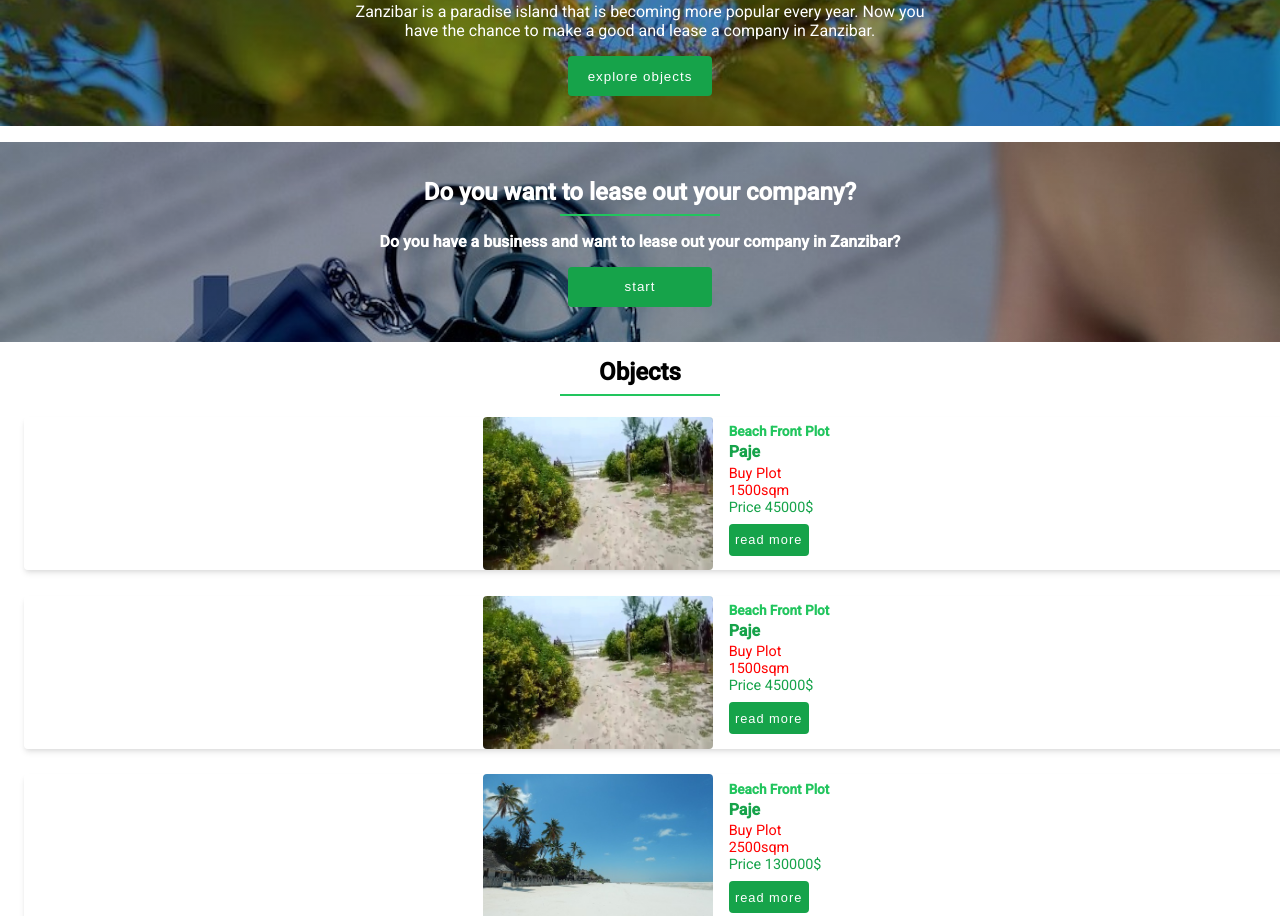
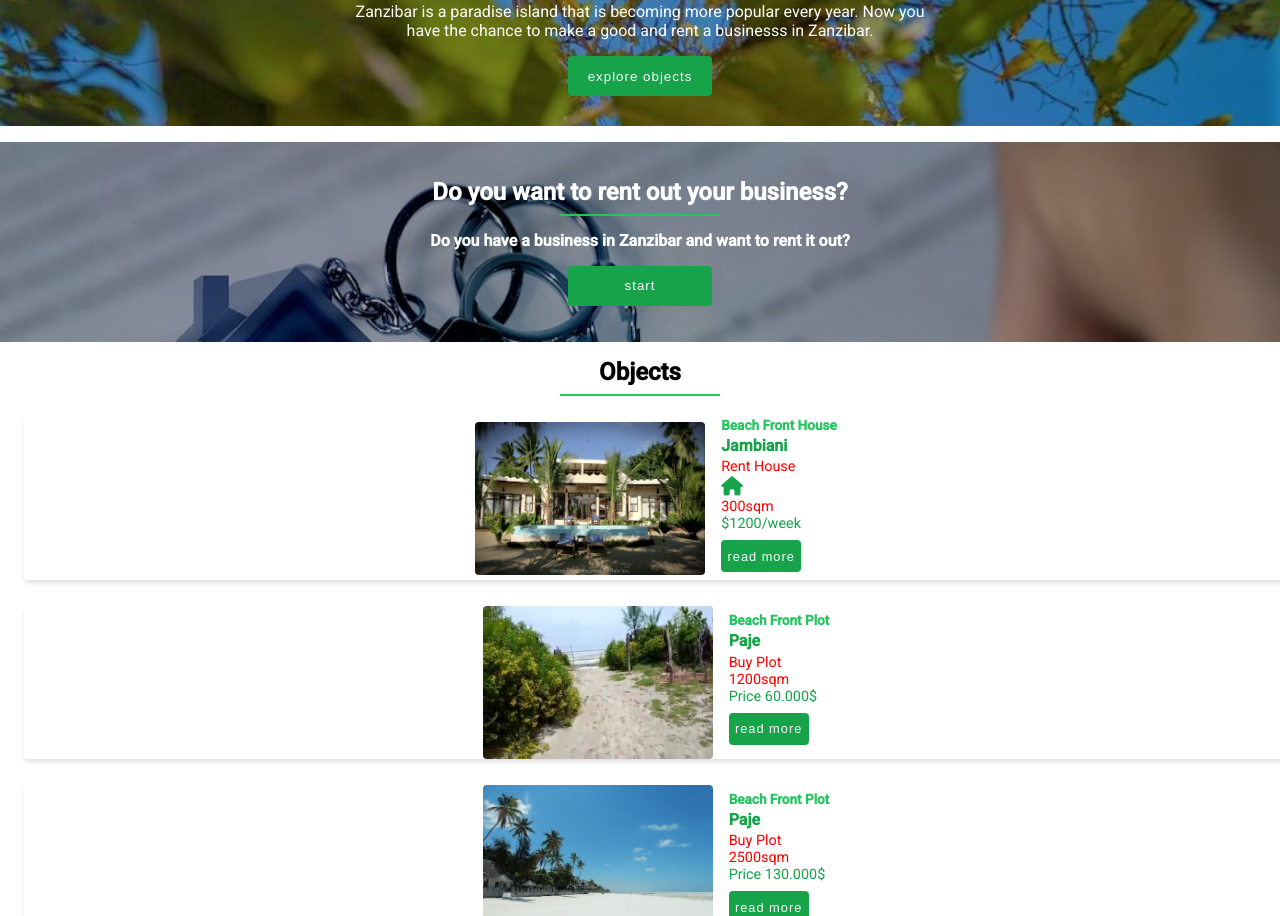
Before and after one commit to louiestokk/homenet, a plain HTML site: page rentbusinesszanzibar.html in a window 1280 px wide. Shown: the part 154-1070 px from the top of the page. Drawn offline with nearby package versions, Linux system fonts and the light colour scheme.

Commit message:
new changes

```diff
--- a/app.js
+++ b/app.js
@@ -24,6 +24,7 @@ const objectsContainer = document.querySelector(".objects");
 const renderobjects = (array) => {
   array.map((el) => {
     const { url, location, price, size, type, to, desc, id } = el;
+
     let html = `
      <div class="object-div">
           <img src="${url[0]}" alt="property in Zanzibar" />
@@ -36,7 +37,7 @@ const renderobjects = (array) => {
           }</span>
           <p>${size}sqm</p>
           <span class="price">${
-            to === "Rent" ? `$${price}/month` : `Price ${price}$`
+            to === "Rent" ? `$${price}/week` : `Price ${price}.000$`
           }</span>
           <button class="explore-button objects-btn" id=${id}>read more</button>
           </div>
@@ -75,7 +76,9 @@ const targetObject = (data, number) => {
     </div>
     <h3>${to} ${type} in ${location}</h3>
     <h4><span>Size</span> ${size}sqm</h4>
-    <h5><span>Price</span>  $${price}</h5>
+    <h5><span>Price</span>  ${
+      to === "Rent" ? `$${price}/month` : `Price ${price}.000$`
+    }</h5>
     <p>${info}</p>
     <div>
     <a href="tel:+255779912498" class="contact-now-btn">contact now</a>
--- a/buyhousezanzibar.html
+++ b/buyhousezanzibar.html
@@ -17,7 +17,7 @@
       rel="stylesheet"
     />
     <link rel="stylesheet" href="./style.css" />
-    <script defer src="./script.js"></script>
+    <script defer src="./app.js" type="module"></script>
     <script defer src="./script.js" type="module"></script>
     <title>Buy House Zanzibar</title>
     <style>
@@ -104,13 +104,15 @@
       <h2>Do you want to sell?</h2>
       <div class="divider"></div>
       <h4>Do you have a plot or house in Zanzibar and want to sell?</h4>
-      <button class="explore-btn start-btn">start</button>
+      <button class="explore-btn start-sell-btn selll">start</button>
     </div>
     <div class="objects-container">
       <h2>Objects</h2>
       <div class="divider"></div>
     </div>
     <div class="objects"></div>
+    <div class="targeted-object hidden"></div>
+    <div class="banner banner-0"></div>
     <div class="ad-banner"></div>
     <div class="footer">
       <div class="nyhetsbrev">
@@ -147,18 +149,17 @@
       </div>
     </div>
     <script type="module">
-      import { objects } from "./data.js";
-      import { renderobjects } from "./renderobjects.js";
       const objectsContainer = document.querySelector(".objects");
 
-      renderobjects(objects, objectsContainer);
       const exploreBtn = document.querySelector(".explore-btn");
       exploreBtn.addEventListener("click", (e) => {
         objectsContainer.scrollIntoView({ behavior: "smooth" });
       });
-      document.querySelector(".start-btn").addEventListener("click", (e) => {
-        location.href = "./sellpropertyzanzibar.html";
-      });
+      document
+        .querySelector(".start-sell-btn")
+        .addEventListener("click", (e) => {
+          location.href = "./sellpropertyzanzibar.html";
+        });
     </script>
   </body>
 </html>
--- a/data.js
+++ b/data.js
@@ -1,35 +1,31 @@
 export const objects = [
   {
     id: 1,
-    url: [
-      "./images/object-1.jpg",
-      "./images/object-2.jpg",
-      "./images/object-3.jpg",
-    ],
+    url: ["./images/object-1.jpg", "./images/object-2.jpg"],
     location: "Paje",
-    price: 150000,
+    price: 150,
     size: 1000,
     type: "House",
     to: "Buy",
-    desc: "3 min to the beach",
-    info: "Beach front plot with palms and other trees. Here you can build club, restaurant and bangalow or house. Located in were popular area with lot of thigs to do",
+    desc: "7 min to the beach",
+    info: "Big house with 4 bedrooms, 3 bathrooms, big kitchen and 2 living rooms. The house is built this year and modern. The house have a big garden with lot of space.",
   },
   {
     id: 2,
     url: ["./images/object-2.jpg"],
     location: "Paje",
-    price: 150,
-    size: 2000,
+    price: 900,
+    size: 200,
     type: "House",
     to: "Rent",
     desc: "3 min to the beach",
-    info: "Beach front plot with palms and other trees. Here yoou can build club, restaurant and bangalow or house. Located in were popular area with lot of thigs to do",
+    info: "Big house with 3 bedrooms, 2 bathrooms, big kitchen and 1 living rooms. The house is built this year and modern. The house have a big garden with lot of space.",
   },
   {
     id: 3,
     url: ["./images/object-3.jpg"],
     location: "Paje",
-    price: 130000,
+    price: 130,
     size: 2500,
     type: "Plot",
     to: "Buy",
@@ -40,23 +36,23 @@ export const objects = [
     id: 4,
     url: ["./images/plotzanzibar.jpg"],
     location: "Paje",
-    price: 45000,
-    size: 1500,
+    price: 60,
+    size: 1200,
     type: "Plot",
     to: "Buy",
     desc: "Beach Front Plot",
     info: "Beach front plot with palms and other trees. Here yoou can build club, restaurant and bangalow or house. Located in were popular area with lot of thigs to do",
   },
   {
-    id: 4,
-    url: ["./images/plotzanzibar.jpg"],
-    location: "Paje",
-    price: 45000,
-    size: 1500,
-    type: "Plot",
-    to: "Buy",
-    desc: "Beach Front Plot",
-    info: "Beach front plot with palms and other trees. Here yoou can build club, restaurant and bangalow or house. Located in were popular area with lot of thigs to do",
+    id: 5,
+    url: ["./images/beachhousezanzibar.jpg"],
+    location: "Jambiani",
+    price: 1200,
+    size: 300,
+    type: "House",
+    to: "Rent",
+    desc: "Beach Front House",
+    info: "Beach front house with pool and palms and other trees. 2 floor house with 5 bedromms, 3bathrooms, 2 living rooms and a big kitchen",
   },
 ];
 
@@ -78,8 +74,8 @@ export const links = [
   },
   {
     icon: '<i class="far fa-building"></i>',
-    url: "./leasingcompanyzanzibar.html",
-    text: "Leasing Compaines",
+    url: "./rentbusinesszanzibar.html",
+    text: "Rent Business",
   },
   {
     icon: '<i class="fas fa-file-signature"></i>',
--- a/renderobjects.js
+++ /dev/null
@@ -1,28 +0,0 @@
-export const renderobjects = (array, element) => {
-  console.log("test");
-  array.map((el) => {
-    const { url, location, price, size, type, to, desc } = el;
-    let html = `
-           <div class="object-div">
-                <img src="${url[0]}" alt="property in Zanzibar" />
-                <div>
-                  <h2 class="object-banner-text">${desc}</h2>
-                   <h4>${location}</h4>
-                <p>${to} ${type}</p>
-                <span class="typeob">${
-                  type === "House" ? '<i class="fas fa-home"></i> ' : ""
-                }</span>
-                <p>${size}sqm</p>
-                <span class="price">${
-                  to === "Rent" ? `$${price}/month` : `Price ${price}$`
-                }</span>
-                <button class="explore-button objects-btn">read more</button>
-                </div>
-
-
-              </div>
-          `;
-
-    element.insertAdjacentHTML("afterbegin", html);
-  });
-};
--- a/leasingcompanyzanzibar.html
+++ b/rentbusinesszanzibar.html
@@ -4,7 +4,7 @@
     <meta charset="UTF-8" />
     <meta http-equiv="X-UA-Compatible" content="IE=edge" />
     <meta name="viewport" content="width=device-width, initial-scale=1.0" />
-    <meta name="description" content="leasing company in Zanzibar" />
+    <meta name="description" content="Rent Business Zanzibar" />
     <script
       src="https://kit.fontawesome.com/ee0a0de948.js"
       crossorigin="anonymous"
@@ -17,9 +17,9 @@
       rel="stylesheet"
     />
     <link rel="stylesheet" href="./style.css" />
-    <script defer src="./script.js"></script>
+    <script defer src="./app.js" type="module"></script>
     <script defer src="./script.js" type="module"></script>
-    <title>Property in Zanzibar</title>
+    <title>Rent Business Zanzibar</title>
     <style>
       .hidden {
         display: none;
@@ -38,7 +38,7 @@
       </div>
 
       <div class="property-text">
-        <h2>Property In Zanzibar</h2>
+        <h2>Rent Business Zanzibar</h2>
         <div class="divider"></div>
       </div>
       <div class="menu">
@@ -92,27 +92,27 @@
       </div>
     </div>
     <div class="banner banner-1">
-      <h2>Property In Zanzibar</h2>
+      <h2>Rent Business In Zanzibar</h2>
       <div class="divider"></div>
       <p>
         Zanzibar is a paradise island that is becoming more popular every year.
-        Now you have the chance to make a good and lease a company in Zanzibar.
+        Now you have the chance to make a good and rent a businesss in Zanzibar.
       </p>
       <button class="explore-btn">explore objects</button>
     </div>
     <div class="banner banner-2">
-      <h2>Do you want to lease out your company?</h2>
+      <h2>Do you want to rent out your business?</h2>
       <div class="divider"></div>
-      <h4>
-        Do you have a business and want to lease out your company in Zanzibar?
-      </h4>
-      <button class="explore-btn start-btn">start</button>
+      <h4>Do you have a business in Zanzibar and want to rent it out?</h4>
+      <button class="explore-btn start-sell-btn selll">start</button>
     </div>
     <div class="objects-container">
       <h2>Objects</h2>
       <div class="divider"></div>
     </div>
     <div class="objects"></div>
+    <div class="targeted-object hidden"></div>
+    <div class="banner banner-0"></div>
     <div class="ad-banner"></div>
     <div class="footer">
       <div class="nyhetsbrev">
@@ -149,18 +149,17 @@
       </div>
     </div>
     <script type="module">
-      import { objects } from "./data.js";
-      import { renderobjects } from "./renderobjects.js";
       const objectsContainer = document.querySelector(".objects");
 
-      renderobjects(objects, objectsContainer);
       const exploreBtn = document.querySelector(".explore-btn");
       exploreBtn.addEventListener("click", (e) => {
         objectsContainer.scrollIntoView({ behavior: "smooth" });
       });
-      document.querySelector(".start-btn").addEventListener("click", (e) => {
-        location.href = "./sellpropertyzanzibar.html";
-      });
+      document
+        .querySelector(".start-sell-btn")
+        .addEventListener("click", (e) => {
+          location.href = "./sellpropertyzanzibar.html";
+        });
     </script>
   </body>
 </html>
--- a/style.css
+++ b/style.css
@@ -578,11 +578,15 @@ h5 {
   margin-top: 2rem;
   cursor: pointer;
 }
-.targeted-object h3,
+.targeted-object,
 h4,
 h5 {
-  margin-top: 0.5rem;
+  margin-top: 0.4rem;
 }
+.targeted-object h3 {
+  margin-top: 1rem;
+}
+
 .lead-btn {
   width: 7rem;
   height: 1.8rem;
```
Also changed, not shown: leasinglandzanzibar.html (+9 -8 lines), renthousezanzibar.html (+8 -7 lines), sellhousezanzibar.html (+10 -7 lines), images/beachhousezanzibar.jpg (added).
